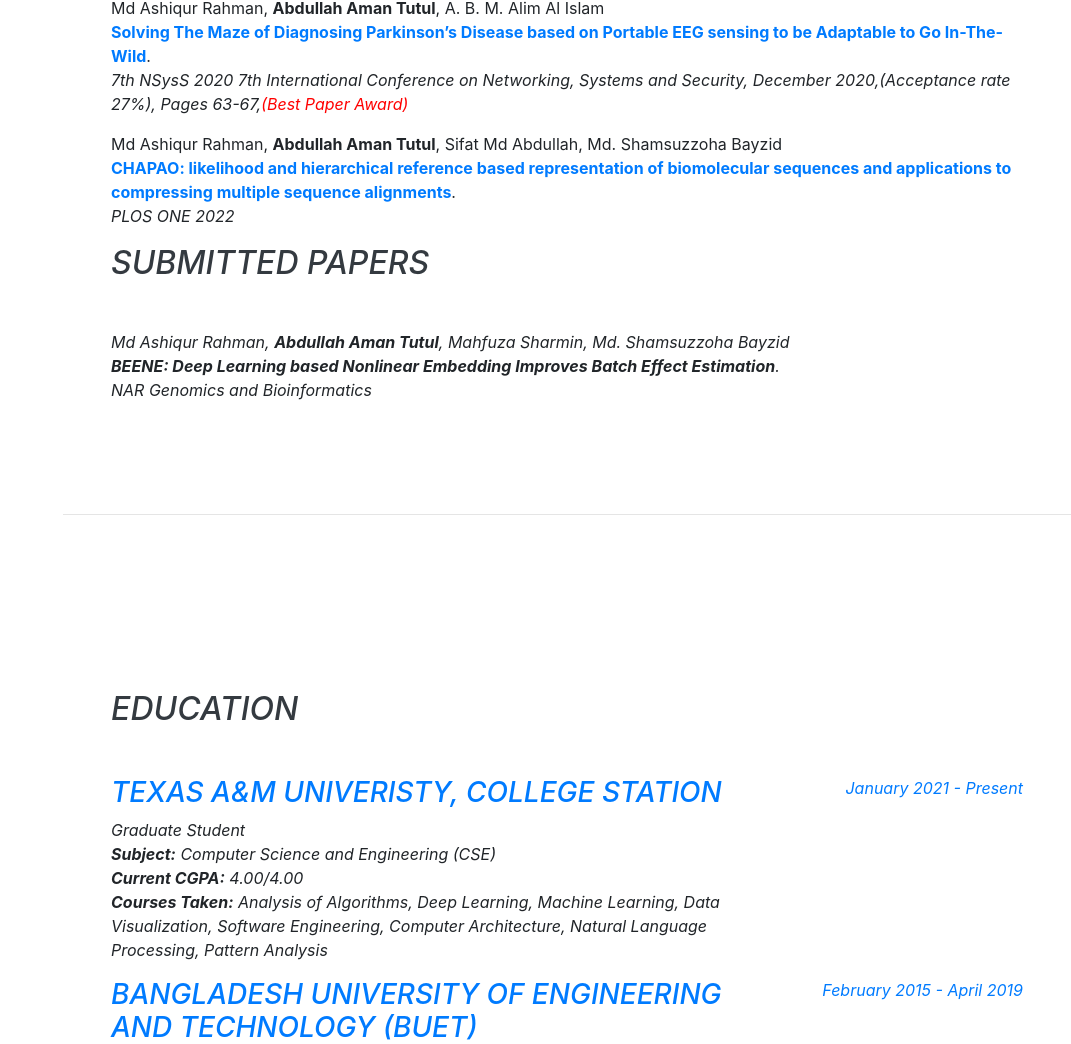
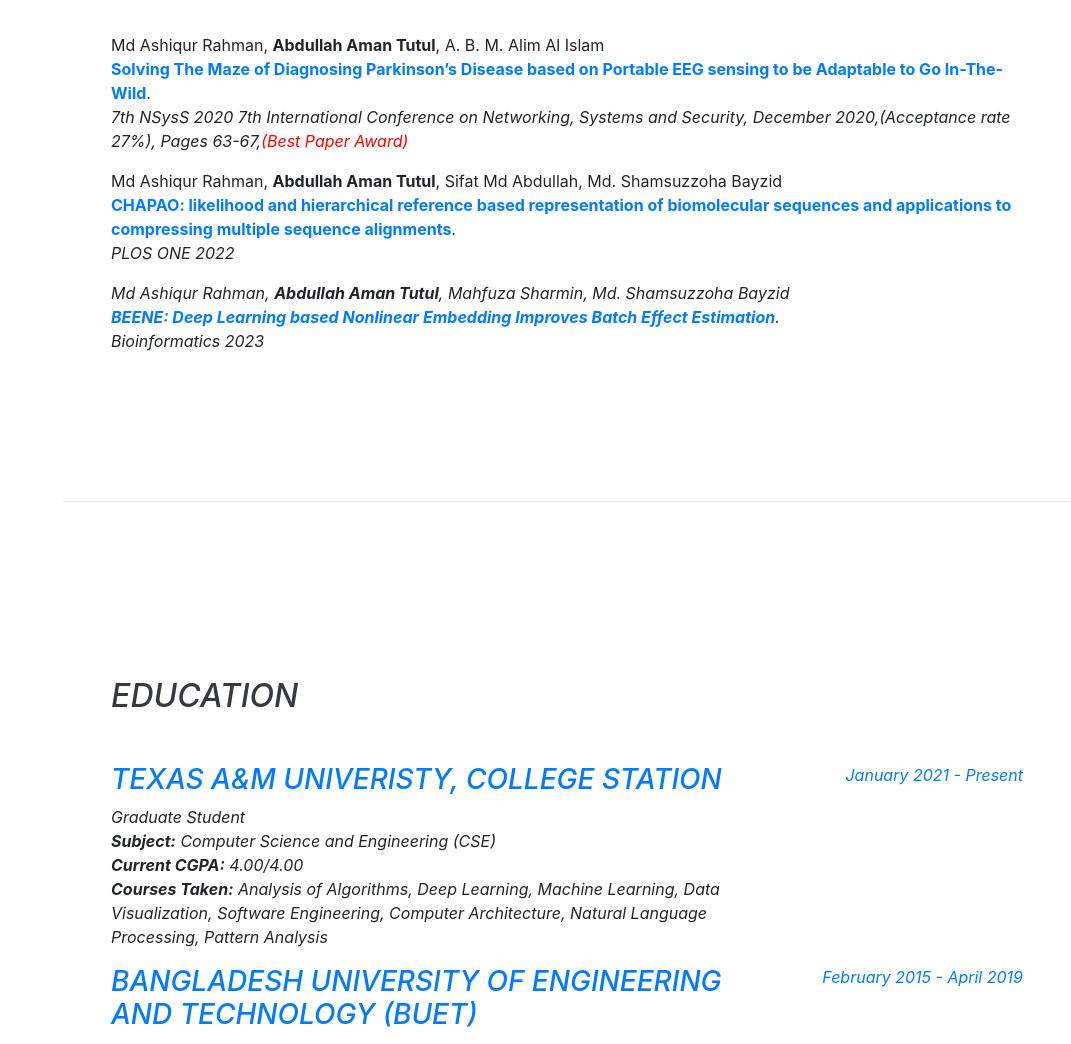
Before and after one commit to aman63/abdullahaman.github.io, a website with bundled scripts: page index.html in a window 1280 px wide. Shown: the part 1930-2974 px from the top of the page, without its empty margins (209-1280 px from the left). Built offline with nearby package versions, Linux system fonts and the light colour scheme; a web font is replaced by a local one.

Commit message:
Update index.html

```diff
--- a/index.html
+++ b/index.html
@@ -146,9 +146,13 @@ Dr. Md.  Shamsuzzoha  Bayzid</a>
 <p>Md Ashiqur Rahman, <b>Abdullah Aman Tutul</b>, Sifat Md Abdullah, Md. Shamsuzzoha Bayzid <br>
 		<b><a href="https://doi.org/10.1371/journal.pone.0265360">CHAPAO: likelihood and hierarchical reference based representation of biomolecular sequences and applications to compressing multiple sequence alignments</a></b>. <br> <i>PLOS ONE 2022</p>
 
-<h2 class="mb-5">Submitted Papers</h2>
-	<p>Md Ashiqur Rahman, <b>Abdullah Aman Tutul</b>, Mahfuza Sharmin, Md. Shamsuzzoha Bayzid <br>
-		<b>BEENE: Deep Learning based Nonlinear Embedding Improves Batch Effect Estimation</b>. <br> <i>NAR Genomics and Bioinformatics</p>
+<p>Md Ashiqur Rahman, <b>Abdullah Aman Tutul</b>, Mahfuza Sharmin, Md. Shamsuzzoha Bayzid <br>
+<b><a href="https://academic.oup.com/bioinformatics/advance-article/doi/10.1093/bioinformatics/btad479/7240486">BEENE: Deep Learning based Nonlinear Embedding Improves Batch Effect Estimation</a></b>. <br> <i>Bioinformatics 2023</p>
+
+
+<!--h2 class="mb-5">Submitted Papers</h2-->
+	<!--p>Md Ashiqur Rahman, <b>Abdullah Aman Tutul</b>, Mahfuza Sharmin, Md. Shamsuzzoha Bayzid <br>
+		<b>BEENE: Deep Learning based Nonlinear Embedding Improves Batch Effect Estimation</b>. <br> <i>NAR Genomics and Bioinformatics</p-->
 </div>
 
 
```
